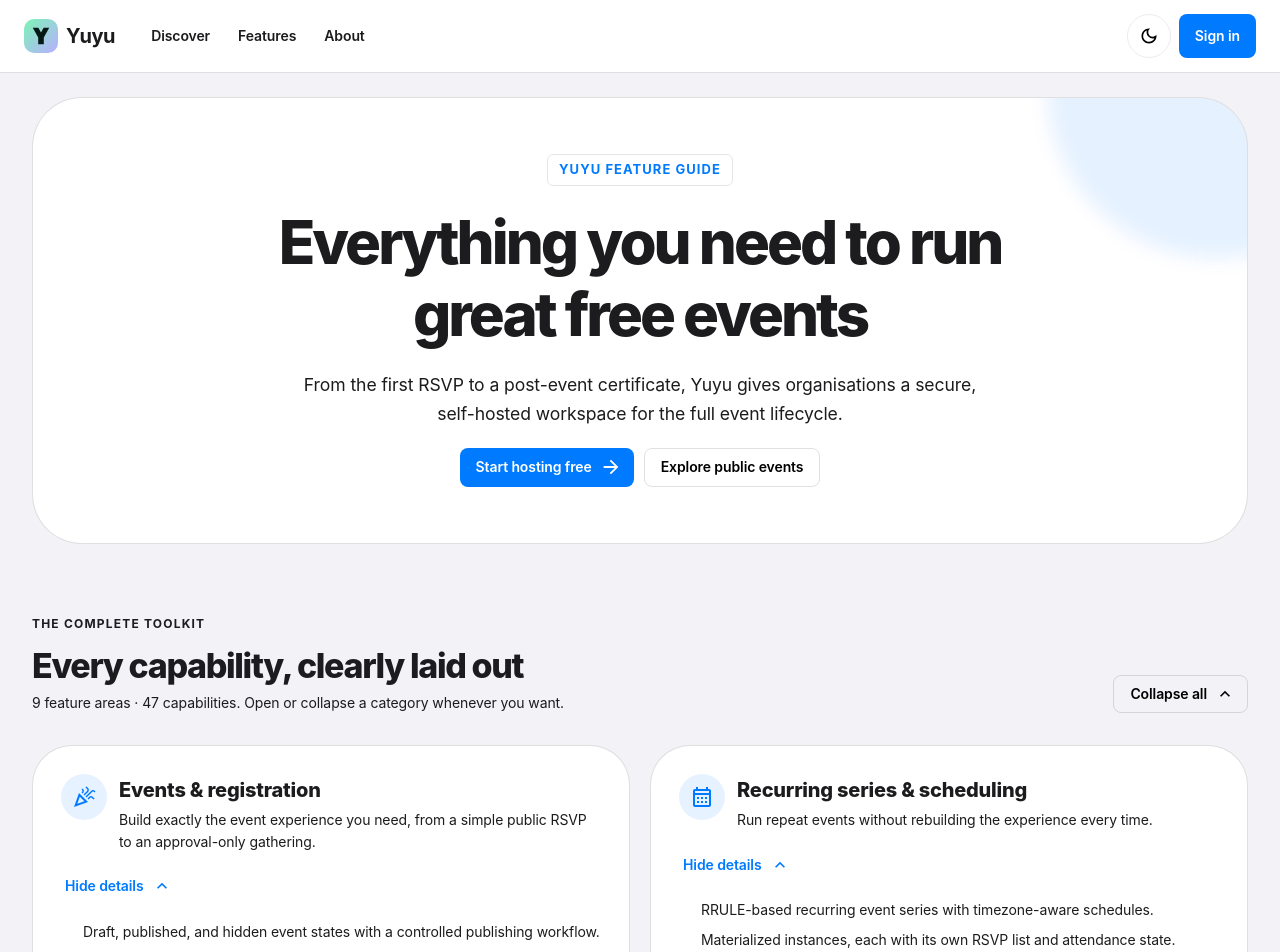
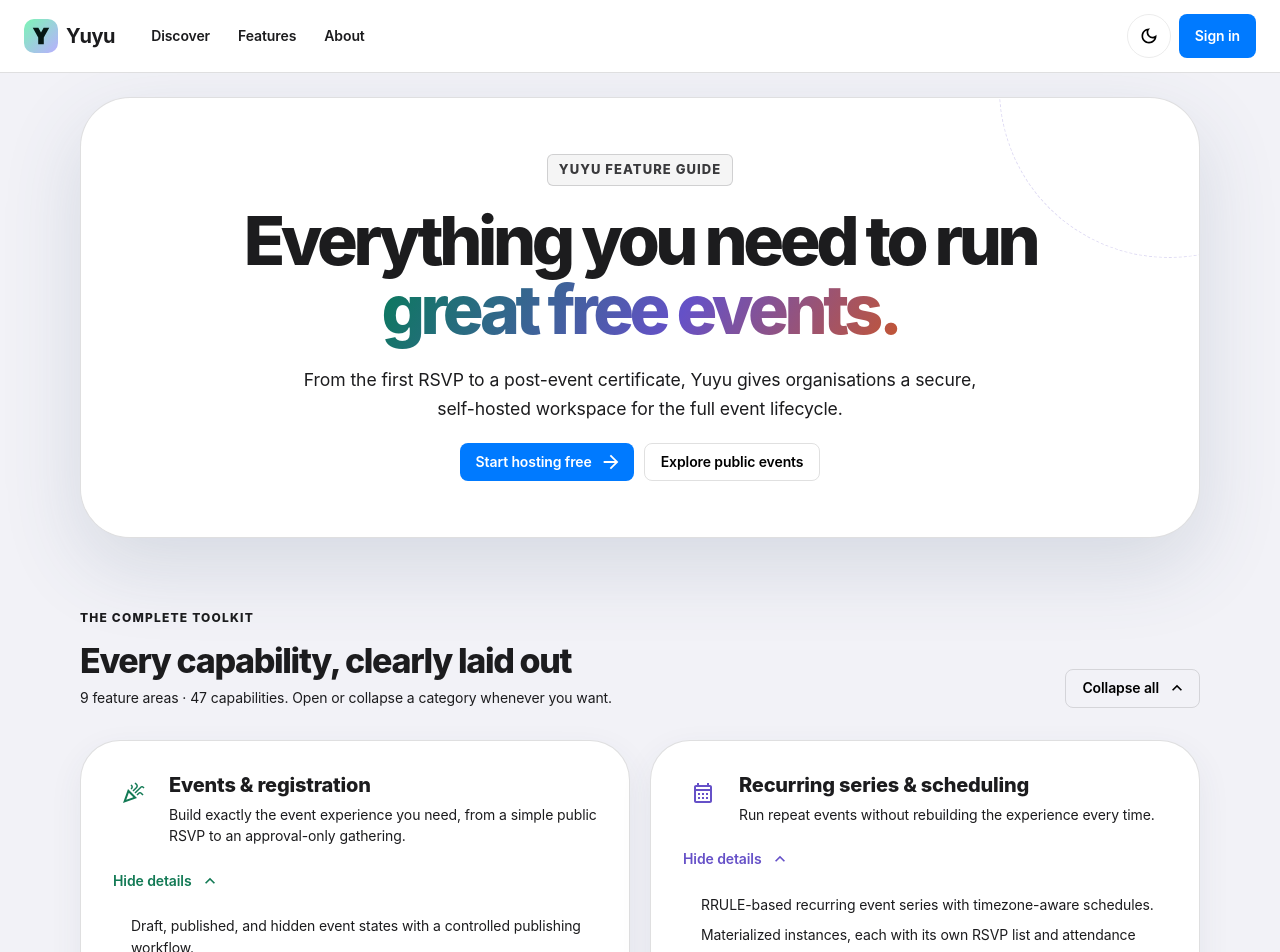
Before and after one commit to twilighty-abhi/yuyu, a Next.js app: page /features in a window 1280 px wide. Shown: the top 952 px of the page. Built offline with nearby package versions, Linux system fonts and the light colour scheme; no server answers; what @mui/material-nextjs would draw is missing.

Commit message:
feat(landing): refresh features page visual hierarchy

```diff
--- a/components/landing/FeaturesExplorer.tsx
+++ b/components/landing/FeaturesExplorer.tsx
@@ -21,6 +21,7 @@ import Grid from "@mui/material/Grid";
 import Paper from "@mui/material/Paper";
 import Stack from "@mui/material/Stack";
 import Typography from "@mui/material/Typography";
+import { useTheme } from "@mui/material/styles";
 
 const featureGroups = [
   {
@@ -144,11 +145,21 @@ const featureGroups = [
   },
 ] as const;
 
+const cardPalettes = [
+  { light: "linear-gradient(145deg, #D8F7E7 0%, #F4FFF9 100%)", icon: "#137A55" },
+  { light: "linear-gradient(145deg, #E7E0FF 0%, #FAF8FF 100%)", icon: "#6651C8" },
+  { light: "linear-gradient(145deg, #FFE2D0 0%, #FFF8F3 100%)", icon: "#C85C35" },
+  { light: "linear-gradient(145deg, #DCEEFF 0%, #F5FBFF 100%)", icon: "#286DB3" },
+] as const;
+
 export function FeaturesExplorer() {
   const [expandedGroupIds, setExpandedGroupIds] = useState<Set<string>>(() => new Set(featureGroups.map((group) => group.id)));
   const prefersReducedMotion = useReducedMotion();
+  const theme = useTheme();
+  const isDark = theme.palette.mode === "dark";
   const featureCount = featureGroups.reduce((total, group) => total + group.features.length, 0);
   const allExpanded = expandedGroupIds.size === featureGroups.length;
+  const strongInk = isDark ? "text.primary" : "#15243A";
 
   const toggleGroup = (groupId: string) => {
     setExpandedGroupIds((current) => {
@@ -160,12 +171,13 @@ export function FeaturesExplorer() {
   };
 
   return (
-    <Box sx={{ pb: { xs: 6, md: 10 } }}>
-      <Paper variant="outlined" sx={{ position: "relative", overflow: "hidden", p: { xs: 3, sm: 5, md: 7 }, borderRadius: 5, background: "linear-gradient(135deg, rgba(10,132,255,0.14), transparent 48%, rgba(124,245,182,0.12))" }}>
-        <Box aria-hidden sx={{ position: "absolute", width: 340, height: 340, right: -140, top: -180, borderRadius: "50%", bgcolor: "primary.main", opacity: 0.1, filter: "blur(10px)" }} />
+    <Box sx={{ pb: { xs: 6, md: 10 }, maxWidth: 1120, mx: "auto" }}>
+      <Paper variant="outlined" sx={{ position: "relative", overflow: "hidden", p: { xs: 3, sm: 5, md: 7 }, borderRadius: 5, background: isDark ? "radial-gradient(circle at 85% 10%, rgba(185,174,255,0.24), transparent 32%), radial-gradient(circle at 8% 90%, rgba(124,245,182,0.18), transparent 38%), linear-gradient(135deg, rgba(10,132,255,0.13), rgba(12,16,22,0.3))" : "radial-gradient(circle at 86% 10%, rgba(140,110,255,0.4), transparent 34%), radial-gradient(circle at 8% 92%, rgba(30,190,116,0.32), transparent 42%), linear-gradient(135deg, #DDF9EB 0%, #E5E0FF 54%, #FFE1D0 100%)", borderColor: isDark ? "divider" : "rgba(90,112,148,0.18)", boxShadow: isDark ? "none" : "0 28px 80px rgba(63,85,120,0.16)" }}>
+        <Box aria-hidden sx={{ position: "absolute", width: 340, height: 340, right: -140, top: -180, borderRadius: "50%", border: "1px dashed", borderColor: isDark ? "rgba(185,174,255,0.25)" : "rgba(101,81,199,0.22)" }} />
+        <Box aria-hidden sx={{ position: "absolute", width: 180, height: 180, left: -80, bottom: -100, borderRadius: "50%", bgcolor: isDark ? "rgba(124,245,182,0.07)" : "rgba(255,255,255,0.45)" }} />
         <Stack spacing={2.5} sx={{ position: "relative", alignItems: { xs: "flex-start", md: "center" }, textAlign: { xs: "left", md: "center" } }}>
-          <Chip label="YUYU FEATURE GUIDE" color="primary" variant="outlined" sx={{ fontWeight: 700, letterSpacing: "0.08em" }} />
-          <Typography component="h1" variant="h2" sx={{ maxWidth: 760, fontWeight: 800, letterSpacing: "-0.05em" }}>Everything you need to run great free events</Typography>
+          <Chip label="YUYU FEATURE GUIDE" variant="outlined" sx={{ color: isDark ? "#B9AEFF" : "#5B49B5", bgcolor: isDark ? "rgba(185,174,255,0.06)" : "rgba(255,255,255,0.48)", borderColor: isDark ? "rgba(185,174,255,0.25)" : "rgba(91,73,181,0.22)", fontWeight: 800, letterSpacing: "0.08em" }} />
+          <Typography component="h1" variant="h2" sx={{ color: strongInk, maxWidth: 800, fontSize: { xs: "2.5rem", sm: "3.5rem", md: "4.25rem" }, lineHeight: 1.02, fontWeight: 850, letterSpacing: "-0.065em" }}>Everything you need to run <Box component="span" sx={{ background: isDark ? "linear-gradient(120deg, #7CF5B6, #B9AEFF)" : "linear-gradient(120deg, #087A5A, #6551C7 58%, #C45532)", backgroundClip: "text", WebkitBackgroundClip: "text", color: "transparent" }}>great free events.</Box></Typography>
           <Typography color="text.secondary" sx={{ maxWidth: 680, fontSize: { xs: "1rem", md: "1.1rem" }, lineHeight: 1.65 }}>From the first RSVP to a post-event certificate, Yuyu gives organisations a secure, self-hosted workspace for the full event lifecycle.</Typography>
           <Stack direction={{ xs: "column", sm: "row" }} spacing={1.25} sx={{ width: { xs: "100%", sm: "auto" } }}>
             <Button component={Link} href="/login" variant="contained" size="large" endIcon={<ArrowForwardIcon />}>Start hosting free</Button>
@@ -177,8 +189,8 @@ export function FeaturesExplorer() {
       <Stack spacing={2.5} sx={{ mt: { xs: 5, md: 8 }, mb: 4 }}>
         <Stack direction={{ xs: "column", sm: "row" }} spacing={2} sx={{ justifyContent: "space-between", alignItems: { sm: "flex-end" } }}>
           <Stack spacing={0.75}>
-            <Typography variant="overline" color="primary" sx={{ fontWeight: 700, letterSpacing: "0.1em" }}>THE COMPLETE TOOLKIT</Typography>
-            <Typography variant="h4" sx={{ fontWeight: 800, letterSpacing: "-0.04em" }}>Every capability, clearly laid out</Typography>
+            <Typography variant="overline" sx={{ color: isDark ? "#7CF5B6" : "#087A5A", fontWeight: 800, letterSpacing: "0.1em" }}>THE COMPLETE TOOLKIT</Typography>
+            <Typography variant="h4" sx={{ color: strongInk, fontWeight: 850, letterSpacing: "-0.04em" }}>Every capability, clearly laid out</Typography>
             <Typography variant="body2" color="text.secondary">{featureGroups.length} feature areas · {featureCount} capabilities. Open or collapse a category whenever you want.</Typography>
           </Stack>
           <Button onClick={() => setExpandedGroupIds(allExpanded ? new Set() : new Set(featureGroups.map((group) => group.id)))} variant="outlined" endIcon={<ExpandMoreOutlinedIcon sx={{ transform: allExpanded ? "rotate(180deg)" : undefined, transition: "transform 0.2s ease" }} />} sx={{ alignSelf: { xs: "flex-start", sm: "auto" } }}>
@@ -191,23 +203,24 @@ export function FeaturesExplorer() {
           {featureGroups.map((group, index) => {
             const Icon = group.icon;
             const expanded = expandedGroupIds.has(group.id);
+            const palette = cardPalettes[index % cardPalettes.length];
             return (
               <Grid key={group.id} size={{ xs: 12, md: 6 }}>
                 <motion.div initial={prefersReducedMotion ? false : { opacity: 0, y: 14 }} animate={{ opacity: 1, y: 0 }} transition={{ duration: prefersReducedMotion ? 0 : 0.28, delay: prefersReducedMotion ? 0 : index * 0.035 }}>
-                  <Paper variant="outlined" sx={{ height: "100%", p: { xs: 2.5, sm: 3.5 }, borderRadius: 4, transition: "transform 0.2s ease, border-color 0.2s ease, box-shadow 0.2s ease", "&:hover": { transform: "translateY(-3px)", borderColor: "primary.main", boxShadow: "0 14px 36px rgba(10,132,255,0.1)" } }}>
+                  <Paper variant="outlined" sx={{ height: "100%", p: { xs: 2.5, sm: 3.5 }, borderRadius: 4, background: isDark ? "linear-gradient(145deg, rgba(255,255,255,0.04), rgba(255,255,255,0.012))" : palette.light, borderColor: isDark ? "divider" : "rgba(75,92,118,0.14)", boxShadow: isDark ? "none" : "0 12px 34px rgba(53,70,99,0.07)", transition: "transform 0.2s ease, border-color 0.2s ease, box-shadow 0.2s ease", "&:hover": { transform: "translateY(-4px)", borderColor: isDark ? "primary.main" : palette.icon, boxShadow: isDark ? "0 16px 38px rgba(0,0,0,0.2)" : "0 20px 44px rgba(53,70,99,0.13)" } }}>
                     <Stack spacing={2}>
                       <Stack direction="row" spacing={1.5} sx={{ alignItems: "flex-start" }}>
-                        <Box sx={{ flex: "0 0 auto", width: 46, height: 46, display: "grid", placeItems: "center", borderRadius: 2.5, bgcolor: "rgba(10,132,255,0.1)", color: "primary.main" }}><Icon /></Box>
+                        <Box sx={{ flex: "0 0 auto", width: 48, height: 48, display: "grid", placeItems: "center", borderRadius: 2.5, bgcolor: isDark ? "rgba(255,255,255,0.07)" : "rgba(255,255,255,0.7)", color: isDark ? "primary.main" : palette.icon, border: "1px solid", borderColor: isDark ? "divider" : "rgba(255,255,255,0.88)" }}><Icon /></Box>
                         <Box sx={{ minWidth: 0 }}>
-                          <Typography variant="h6" sx={{ fontWeight: 800 }}>{group.title}</Typography>
+                          <Typography variant="h6" sx={{ color: strongInk, fontWeight: 850 }}>{group.title}</Typography>
                           <Typography variant="body2" color="text.secondary" sx={{ mt: 0.35, lineHeight: 1.55 }}>{group.summary}</Typography>
                         </Box>
                       </Stack>
-                      <Button onClick={() => toggleGroup(group.id)} aria-expanded={expanded} aria-controls={`feature-details-${group.id}`} variant="text" endIcon={<ExpandMoreOutlinedIcon sx={{ transform: expanded ? "rotate(180deg)" : undefined, transition: "transform 0.2s ease" }} />} sx={{ alignSelf: "flex-start", px: 0.5 }}>
+                      <Button onClick={() => toggleGroup(group.id)} aria-expanded={expanded} aria-controls={`feature-details-${group.id}`} variant="text" endIcon={<ExpandMoreOutlinedIcon sx={{ transform: expanded ? "rotate(180deg)" : undefined, transition: "transform 0.2s ease" }} />} sx={{ alignSelf: "flex-start", px: 0.5, color: isDark ? "primary.main" : palette.icon }}>
                         {expanded ? "Hide details" : `Show ${group.features.length} features`}
                       </Button>
                       <AnimatePresence initial={false}>
-                        {expanded ? <motion.div id={`feature-details-${group.id}`} initial={prefersReducedMotion ? false : { height: 0, opacity: 0 }} animate={{ height: "auto", opacity: 1 }} exit={prefersReducedMotion ? undefined : { height: 0, opacity: 0 }} transition={{ duration: prefersReducedMotion ? 0 : 0.22, ease: "easeOut" }} style={{ overflow: "hidden" }}><Stack component="ul" spacing={1.1} sx={{ m: 0, pl: 2.5 }}>{group.features.map((feature) => <Typography component="li" key={feature} variant="body2" sx={{ pl: 0.25, lineHeight: 1.55, "&::marker": { color: "primary.main" } }}>{feature}</Typography>)}</Stack></motion.div> : null}
+                        {expanded ? <motion.div id={`feature-details-${group.id}`} initial={prefersReducedMotion ? false : { height: 0, opacity: 0 }} animate={{ height: "auto", opacity: 1 }} exit={prefersReducedMotion ? undefined : { height: 0, opacity: 0 }} transition={{ duration: prefersReducedMotion ? 0 : 0.22, ease: "easeOut" }} style={{ overflow: "hidden" }}><Stack component="ul" spacing={1.1} sx={{ m: 0, pl: 2.5 }}>{group.features.map((feature) => <Typography component="li" key={feature} variant="body2" sx={{ pl: 0.25, lineHeight: 1.55, "&::marker": { color: isDark ? "primary.main" : palette.icon } }}>{feature}</Typography>)}</Stack></motion.div> : null}
                       </AnimatePresence>
                     </Stack>
                   </Paper>
@@ -217,10 +230,10 @@ export function FeaturesExplorer() {
           })}
         </Grid>
 
-      <Paper variant="outlined" sx={{ mt: { xs: 5, md: 8 }, p: { xs: 3, sm: 5 }, borderRadius: 4, textAlign: "center", background: "linear-gradient(135deg, rgba(124,245,182,0.1), rgba(185,174,255,0.1))" }}>
+      <Paper variant="outlined" sx={{ mt: { xs: 5, md: 8 }, position: "relative", overflow: "hidden", p: { xs: 3.5, sm: 5 }, borderRadius: 4, textAlign: "center", background: isDark ? "linear-gradient(135deg, rgba(124,245,182,0.1), rgba(185,174,255,0.1))" : "radial-gradient(circle at 50% 0%, rgba(51,196,128,0.3), transparent 62%), linear-gradient(135deg, #DFF3FF, #E8E1FF 56%, #FFE2D1)", borderColor: isDark ? "divider" : "rgba(75,92,118,0.16)", boxShadow: isDark ? "none" : "0 22px 58px rgba(53,70,99,0.12)" }}>
         <Stack spacing={2} sx={{ alignItems: "center" }}>
-          <SettingsSuggestOutlinedIcon color="primary" sx={{ fontSize: 34 }} />
-          <Typography variant="h4" sx={{ fontWeight: 800 }}>Ready to make your next event easier?</Typography>
+          <Box sx={{ width: 56, height: 56, display: "grid", placeItems: "center", borderRadius: 3, bgcolor: isDark ? "rgba(255,255,255,0.06)" : "rgba(255,255,255,0.7)", color: isDark ? "primary.main" : "#087A5A" }}><SettingsSuggestOutlinedIcon sx={{ fontSize: 32 }} /></Box>
+          <Typography variant="h4" sx={{ color: strongInk, fontWeight: 850 }}>Ready to make your next event easier?</Typography>
           <Typography color="text.secondary" sx={{ maxWidth: 560 }}>Create an organisation, invite your team, and run your event with no ticket sales or payment complexity.</Typography>
           <Button component={Link} href="/login" variant="contained" size="large" endIcon={<ArrowForwardIcon />}>Get started with Yuyu</Button>
         </Stack>
```
